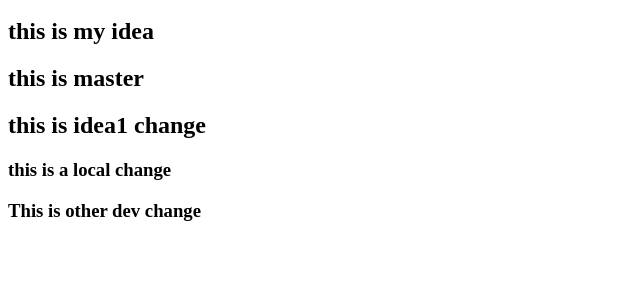
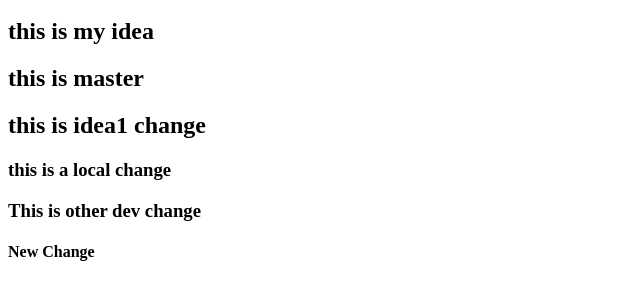
Before and after one commit to sagar070389/webapp, a plain HTML site: page index.html in a window 1280 px wide. Shown: the part 48-348 px from the top of the page, without its empty margins (0-640 px from the left). Drawn offline with Linux system fonts and the light colour scheme.

Commit message:
added index.html

```diff
--- a/index.html
+++ b/index.html
@@ -4,3 +4,4 @@
 <h2>this is idea1 change</h2>
 <h3>this is a local change</h3>
 <h3>This is other dev change</h3>
+<h4>New Change</h4>
```
